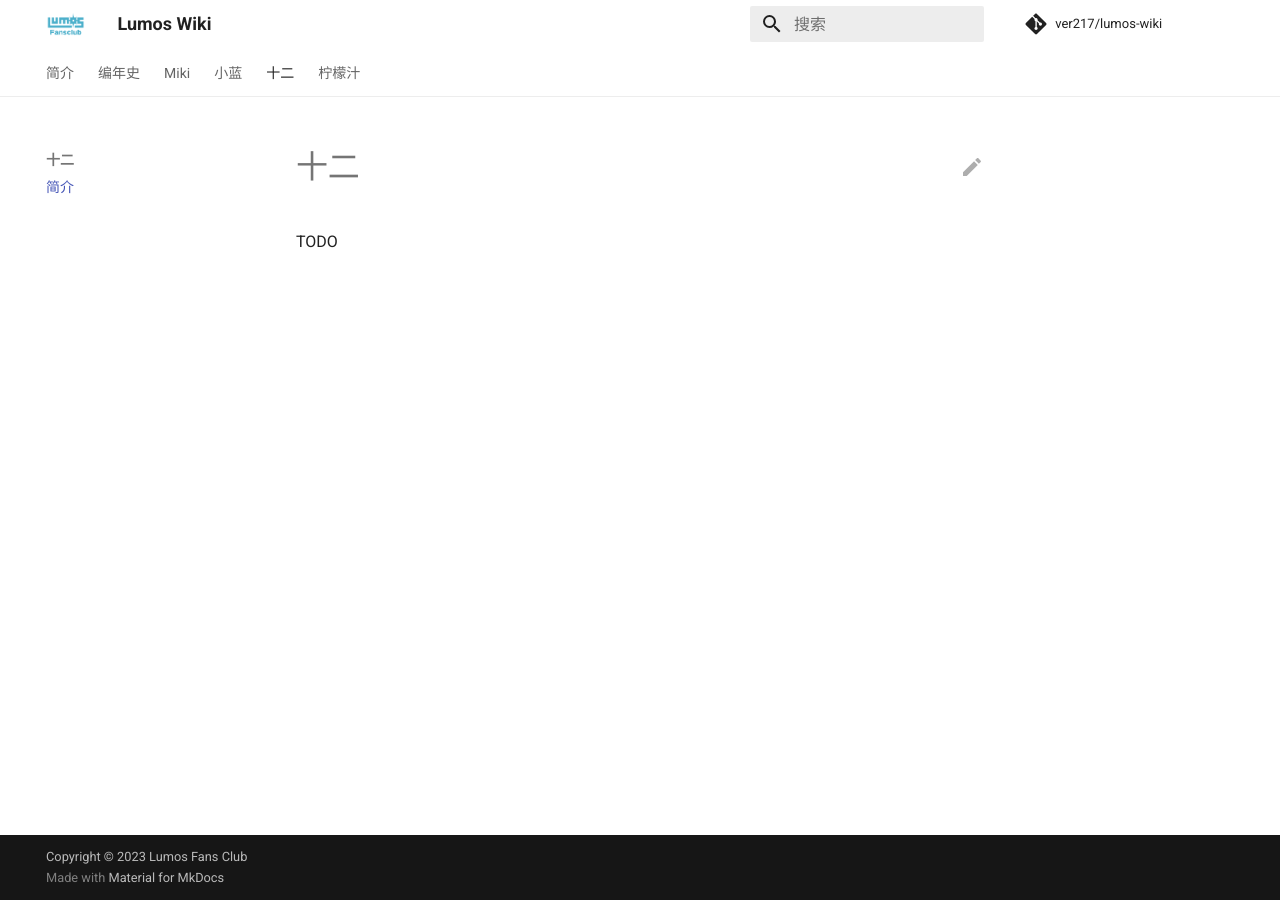
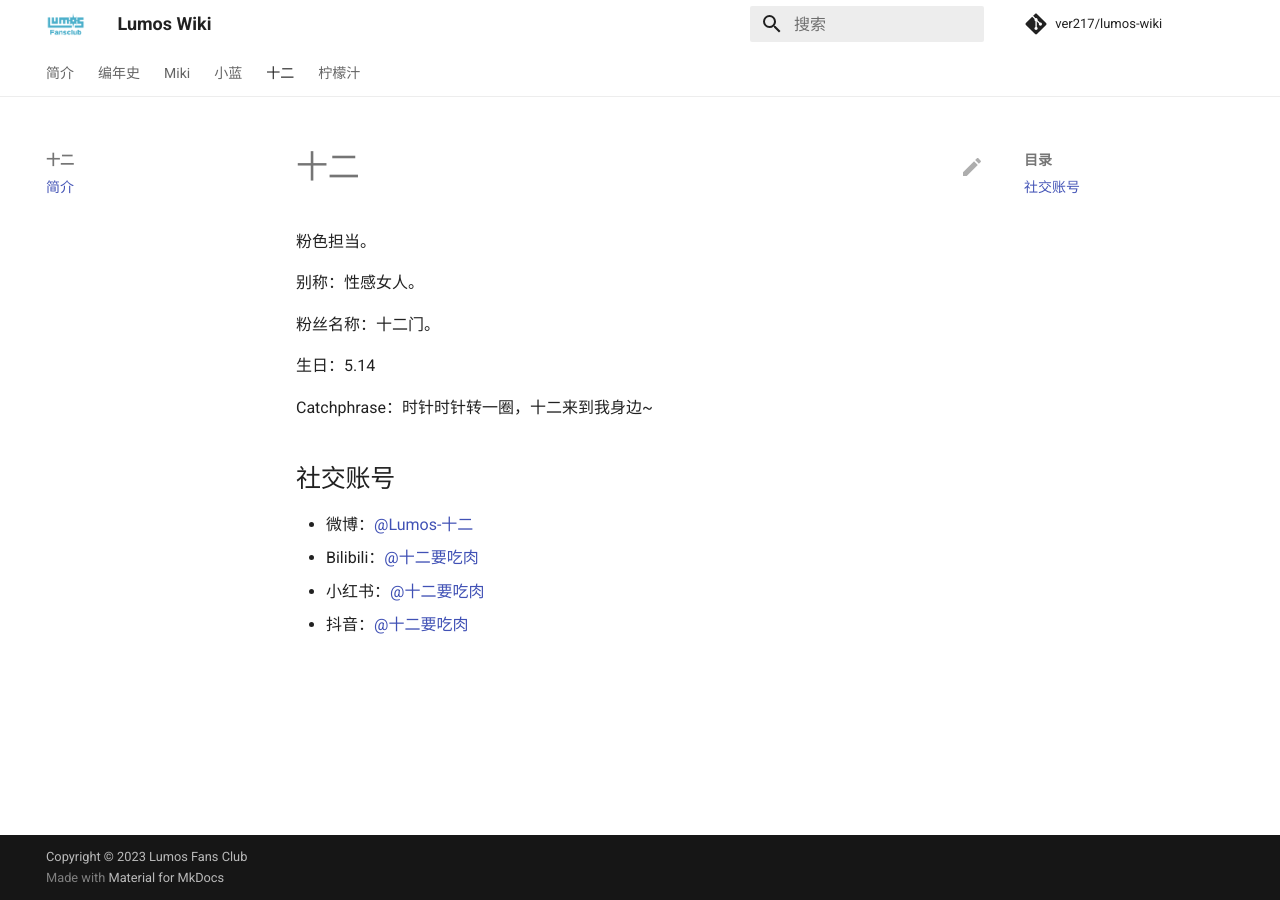
Before and after one commit to ver217/lumos-wiki, an MkDocs documentation site: the page built from docs/12/index.md, in a window 1280 px wide. Built offline with MkDocs 1.6.1 and Material for MkDocs 9.7.7, drawn with Linux system fonts in a browser that asks for light colours; comment, search, counter and statistics services are not loaded.

Commit message:
[doc] add basic info for members (#4)

```diff
--- a/docs/12/index.md
+++ b/docs/12/index.md
@@ -1,3 +1,18 @@
 # 十二
 
-TODO
+粉色担当。
+
+别称：性感女人。
+
+粉丝名称：十二门。
+
+生日：5.14
+
+Catchphrase：时针时针转一圈，十二来到我身边~
+
+## 社交账号
+
+- 微博：[@Lumos-十二](https://weibo.com/u/7746712513)
+- Bilibili：[@十二要吃肉](https://space.bilibili.com/29065878)
+- 小红书：[@十二要吃肉](https://www.xiaohongshu.com/user/profile/644402a3000000001f0331e0)
+- 抖音：[@十二要吃肉](https://www.douyin.com/user/MS4wLjABAAAAno2oTDkpZe12SCQyJdqPa_01Cdf1DYswVlx4XjybsAI)
--- a/mkdocs.yml
+++ b/mkdocs.yml
@@ -30,6 +30,9 @@ repo_url: https://github.com/ver217/lumos-wiki
 edit_uri: edit/main/docs/
 copyright: Copyright &copy; 2023 Lumos Fans Club
 
+markdown_extensions:
+  - pymdownx.tilde
+
 # Nav
 nav:
   - 简介:
```
Also changed, not shown: docs/aoyi/index.md (+14 -1 lines), docs/index.md (+1 -1 lines), docs/lemon-juice/index.md (+15 -1 lines), docs/miki/index.md (+12 -1 lines).
